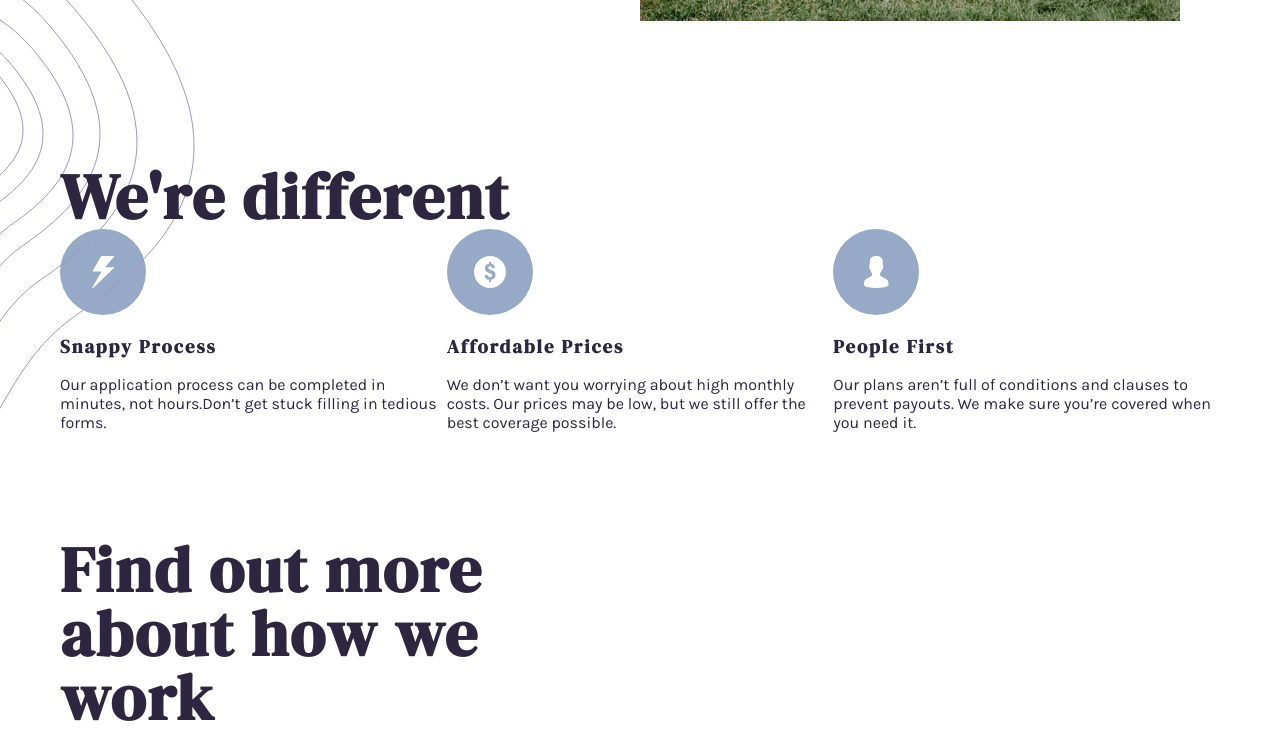
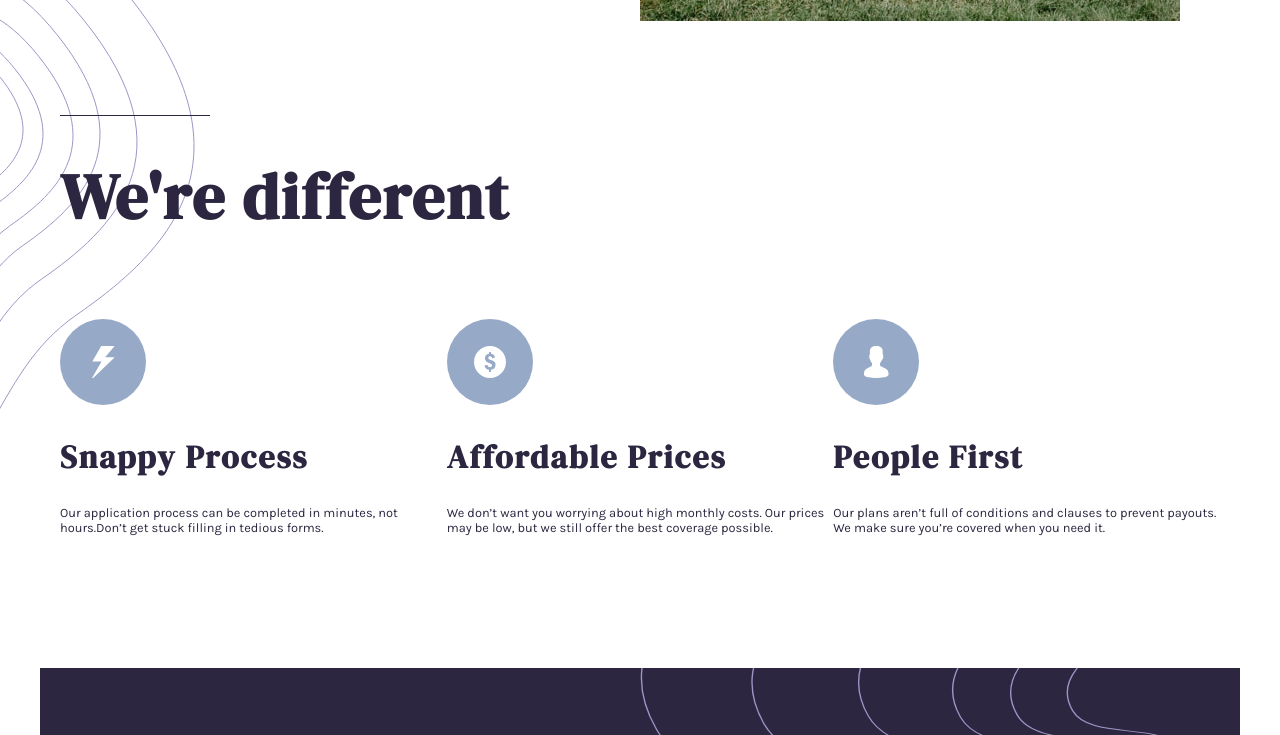
Before and after one commit to djetton6/insureLandingPage, a plain HTML site: page index.html in a window 1280 px wide. Shown: the part 790-1525 px from the top of the page. Drawn offline with Linux system fonts and the light colour scheme.

Commit message:
finished styling violet bg section

```diff
--- a/index.html
+++ b/index.html
@@ -4,7 +4,7 @@
     <meta charset="UTF-8" />
     <meta name="viewport" content="width=device-width, initial-scale=1.0" />
     <!-- displays site properly based on user's device -->
-    <!-- https://youtu.be/9HVKR_hK0nY?t=4727 -->
+    <!-- https://youtu.be/9HVKR_hK0nY?t=5376     -->
     <link
       rel="icon"
       type="image/png"
@@ -71,7 +71,7 @@
         We're different
       </h2>
       <div class="flex">
-        <div>
+        <div class="tile">
           <img src="./images/icon-snappy-process.svg" alt="" />
           <h3>Snappy Process</h3>
           <p>
@@ -79,7 +79,7 @@
             get stuck filling in tedious forms.
           </p>
         </div>
-        <div>
+        <div class="tile">
           <img src="./images/icon-affordable-prices.svg" alt="" />
           <h3>Affordable Prices</h3>
           <p>
@@ -87,7 +87,7 @@
             be low, but we still offer the best coverage possible.
           </p>
         </div>
-        <div>
+        <div class="tile">
           <img src="./images/icon-people-first.svg" alt="" />
           <h3>People First</h3>
           <p>
@@ -105,12 +105,10 @@
             Find out more about how we work
           </h2>
         </div>
-
-        <div>
+>
           <button class="btn">
             How we work
           </button>
-        </div>
       </div>
     </section>
 
--- a/style.css
+++ b/style.css
@@ -37,6 +37,14 @@ h2 {
   padding-top: 50px;
 }
 
+h3 {
+  font-size: 2em;
+}
+
+p {
+  font-size: 0.8em;
+}
+
 .has-line-top::before {
   content: "";
   background-color: #fff;
@@ -48,6 +56,13 @@ h2 {
 }
 
 .line-violet::before {
+  content: "";
+
+  position: absolute;
+  top: 0;
+  left: 0;
+  height: 1px;
+  width: 150px;
   background-color: var(--dark-violet);
 }
 
@@ -137,7 +152,38 @@ header::before {
 .bigPicture {
   margin-bottom: -250px;
 }
-section {
+
+/* Section syling */
+
+.bg-violet {
+  background-color: var(--dark-violet);
+  padding: 70px;
+  position: relative;
+  margin: 100px auto;
+}
+
+.bg-violet::before {
+  content: "";
+  background-image: url("./images/bg-pattern-how-we-work-desktop.svg");
+  background-repeat: no-repeat;
+  background-position: top right;
+  position: absolute;
+  background-size: 50% 100%;
+  top: 0;
+  right: 0;
+  height: 100%;
+  width: 100%;
+}
+
+.bg-violet h2 {
+  padding: 0;
+  color: white;
+  font-size: 3em;
+  width: 60%;
+}
+
+.tile {
+  margin-top: 90px;
 }
 
 footer {
```
